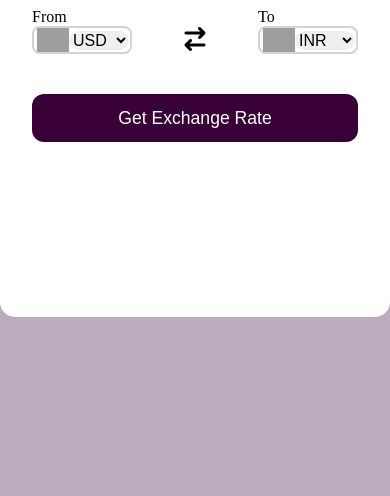
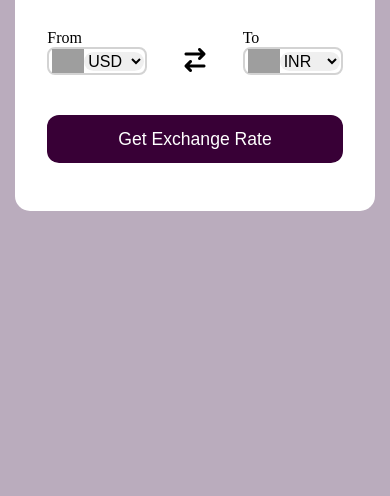
Before and after one commit to Tamhira/CurrencyConverter, a plain HTML site: page index.html in a window 390 px wide. Shown: the part 348-844 px from the top of the page. Drawn offline with Linux system fonts and the light colour scheme; no server answers; grey boxes are pictures that could not be loaded.

Commit message:
Update style.css

```diff
--- a/style.css
+++ b/style.css
@@ -7,7 +7,7 @@ body{
     display: flex;
     justify-content: center;
     align-items: center;
-    min-height: 100vh;
+    min-height: 90vh;
     background-color:#BAACBD;
 }
 h2{
@@ -17,7 +17,6 @@ h2{
     background-color: white;
     padding: 2rem;
     border-radius: 15px;
-    min-height: 50vh;
     width: 50vh;
 }
 form{
@@ -74,7 +73,7 @@ form button{
 }
 @media only screen and (max-width: 450px){
     .container{
-        width: 40vh;
+        width: 35vh;
     }
 }
 @media only screen and (max-width: 350px){
```
